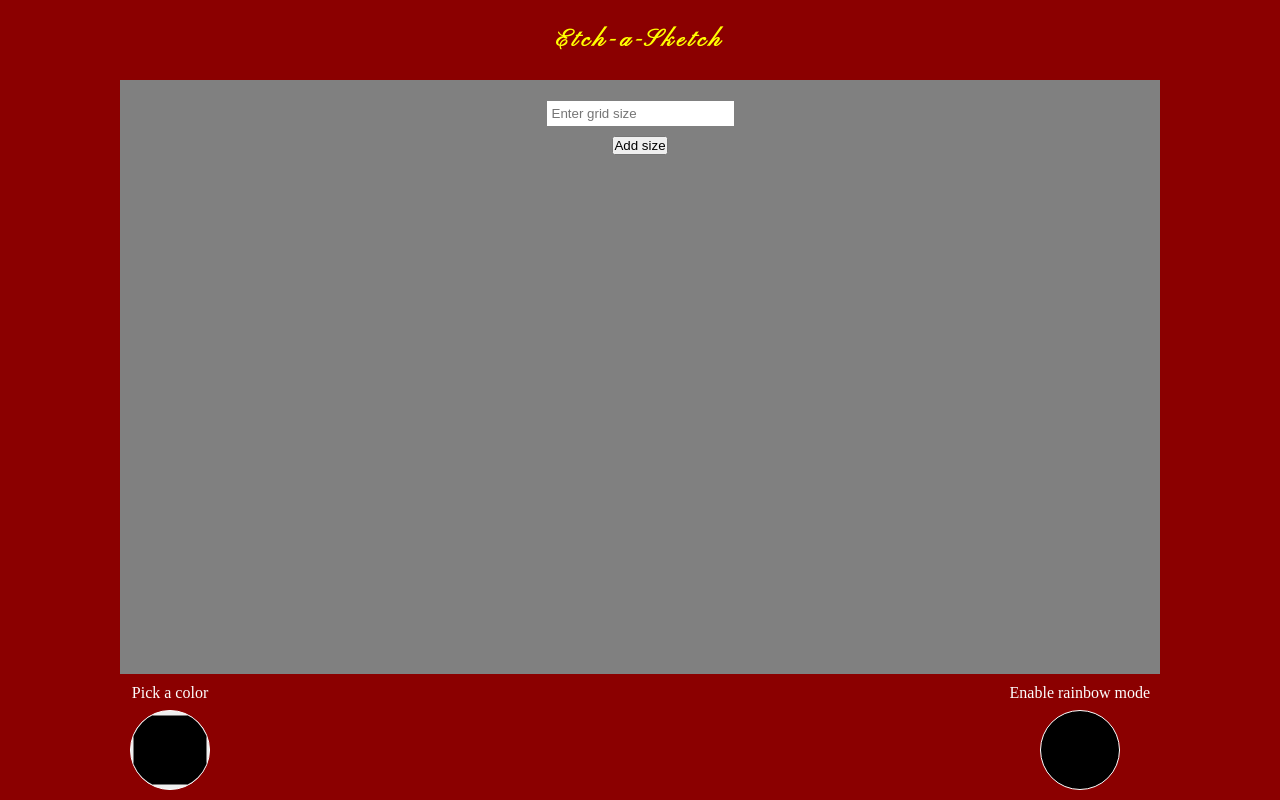
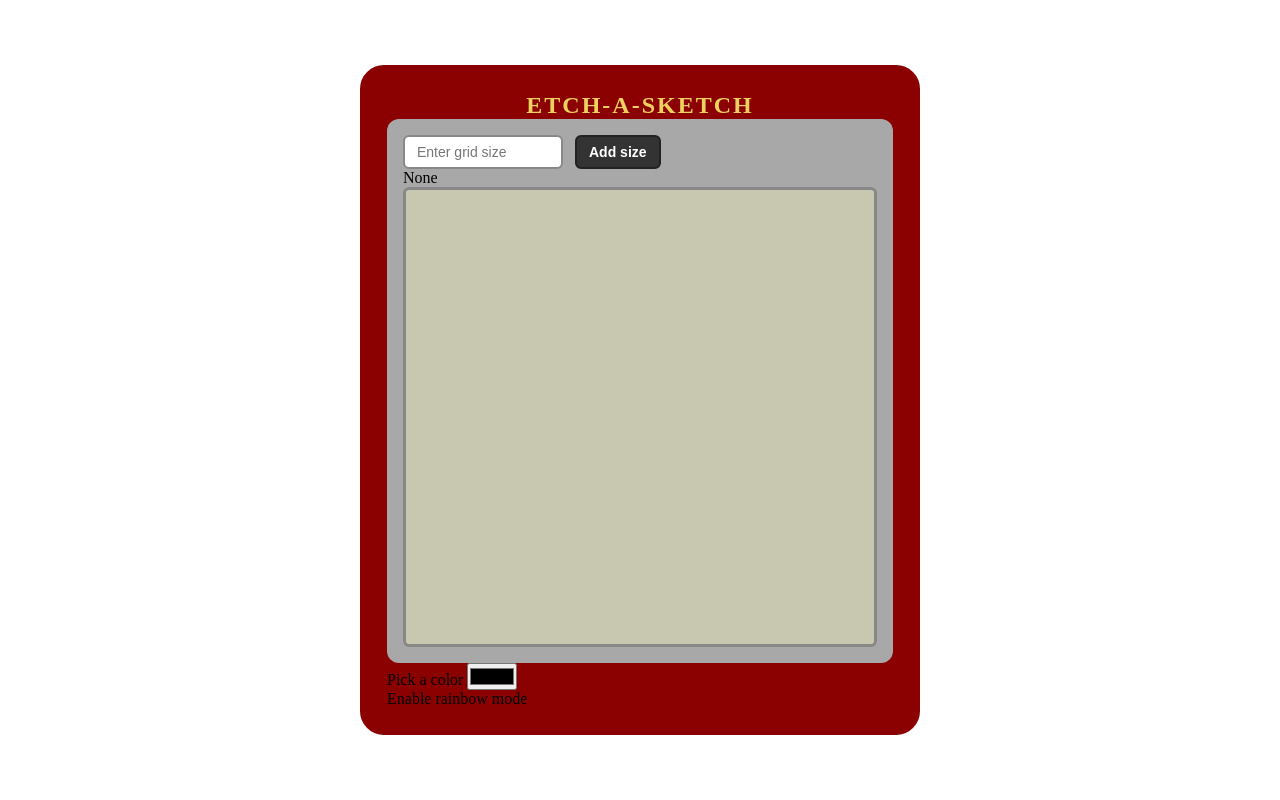
Before and after one commit to Calsjunior/etch-a-sketch, a plain HTML site: page index.html in a window 1280 px wide. Drawn offline with Linux system fonts and the light colour scheme.

Commit message:
refactor: style the sketch into a sketch pad

```diff
--- a/style.css
+++ b/style.css
@@ -6,54 +6,53 @@
     margin: 0;
 }
 
+html {
+    font-size: 62.5%;
+}
+
 body {
-    height: 100vh;
-    background-color: gray;
+    display: flex;
+    align-items: center;
+    justify-content: center;
+    width: max(400px, 100vw);
+    min-height: 100vh;
+    font-size: 1.6rem;
 }
 
 .sketch {
-    display: flex;
-    flex-direction: column;
-    justify-content: space-between;
-    height: 100%;
-    border-right: 120px solid darkred;
-    border-left: 120px solid darkred;
+    width: min(56rem, 95vw);
+    padding: 2.4rem;
+    background-color: #8b0000;
+    border: 3px solid #8b0000;
+    border-radius: 2.4rem;
 }
 
 .sketch__header {
-    padding: 25px;
     text-align: center;
-    background-color: darkred;
 }
 
 .sketch__title {
-    font-family: "Pinyon Script", sans-serif;
-    font-size: 24px;
-    color: yellow;
-    letter-spacing: 4px;
+    font-size: 2.4rem;
+    font-weight: 800;
+    color: #edd15f;
+    text-transform: uppercase;
+    letter-spacing: 0.2rem;
 }
 
 .sketch__body {
-    display: flex;
-    flex-direction: column;
-    align-items: center;
-}
-
-.sketch__input {
-    padding: 5px;
-    margin: 10px;
-    border: none;
-}
-
-.sketch__display {
-    visibility: hidden;
-    margin-bottom: 10px;
+    padding: 1.6rem;
+    background-color: #a8a8a8;
+    border-radius: 1.2rem;
 }
 
 .grid {
     display: flex;
-    width: 480px;
-    height: 480px;
+    flex-direction: row;
+    width: 100%;
+    min-height: 46rem;
+    background-color: #c8c8b0;
+    border: 3px solid #888888;
+    border-radius: 0.6rem;
 }
 
 .grid__column {
@@ -64,33 +63,27 @@ body {
 
 .grid__cell {
     flex: 1;
-    border: 1px solid rgba(0, 0, 0, 0.1);
+    border: 1px solid #8888884d;
 }
 
-.sketch__controls {
-    display: flex;
-    justify-content: space-between;
-    padding: 10px;
-    background-color: darkred;
+.sketch__input,
+.sketch__button {
+    padding: 0.7rem 1.2rem;
+    font-size: 1.4rem;
+    outline: none;
+    border: 2px solid #888;
+    border-radius: 0.6rem;
 }
 
-.control__item {
-    display: flex;
-    flex-direction: column;
-    gap: 8px;
-    align-items: center;
-    justify-content: center;
-    color: #fdfdfd;
-    cursor: pointer;
+.sketch__input {
+    width: 16rem;
 }
 
-.control__input {
-    width: 80px;
-    height: 80px;
-    border: 1px solid white;
-    border-radius: 50%;
+.sketch__button {
+    margin-left: 0.8rem;
+    font-weight: bold;
+    color: #fff;
+    cursor: pointer;
+    background-color: #333;
+    border-color: #222;
 }
-
-.control__input--rainbow {
-    background-color: black;
-}
```
